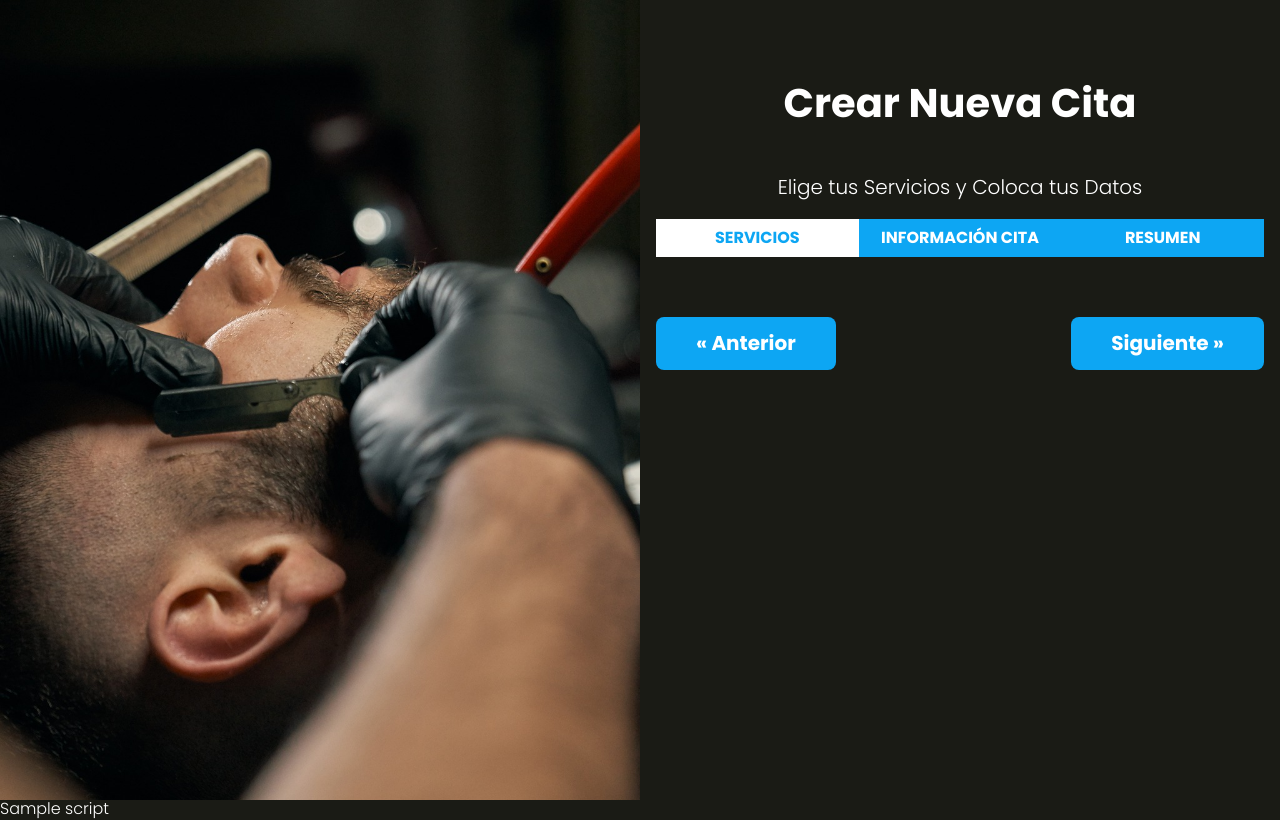
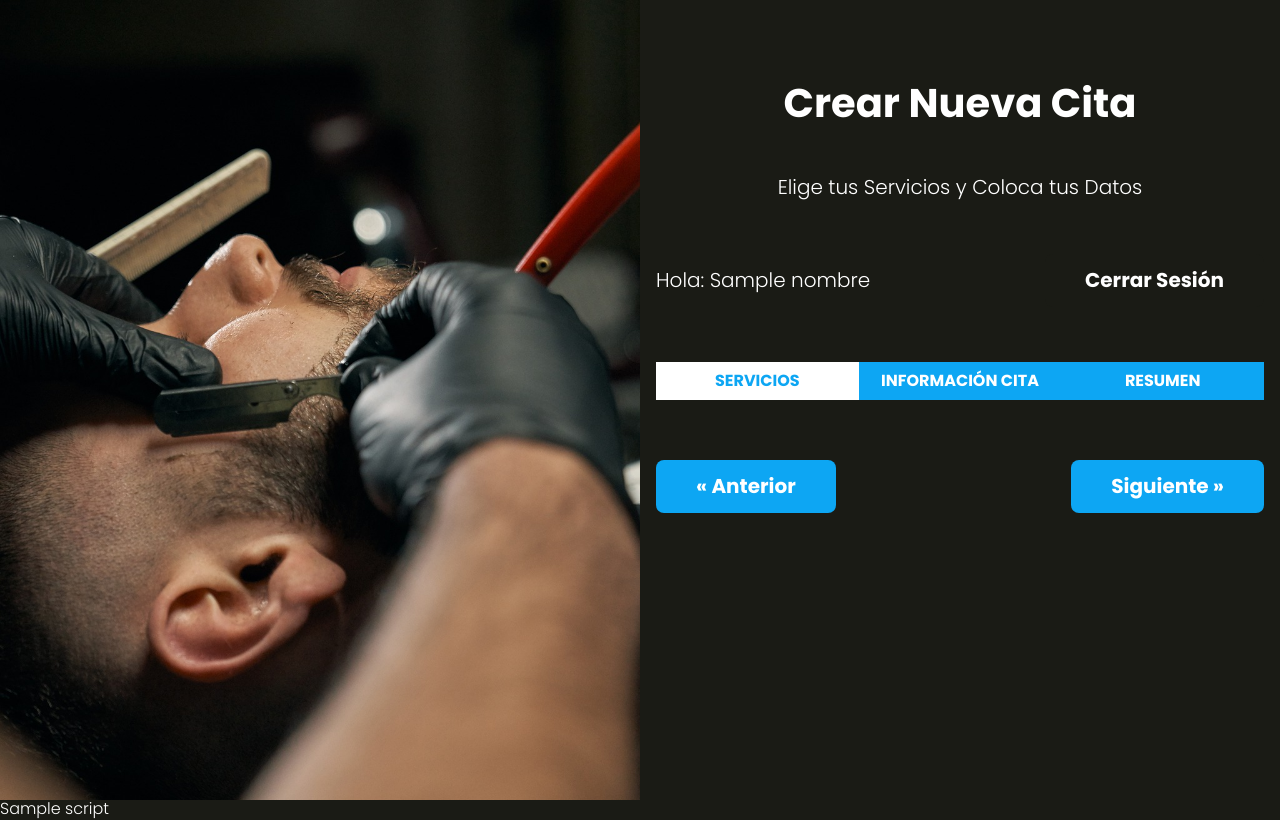
Before and after one commit to joseangvas/appsalon-mvc, a PHP site: the page made by views/cita/index.php in a window 1280 px wide. Run offline with PHP 8.4, Linux system fonts and the light colour scheme; the template is opened without the code that fills it: most values are stand-ins (such as "Sample title", 1, 10 or a date in 2020).

Commit message:
Fin de Módulo de Citas

```diff
--- a/includes/funciones.php
+++ b/includes/funciones.php
@@ -10,14 +10,14 @@ function debuguear($variable): string {
 
 
 //* Escapa / Sanitizar el HTML
-function s($html): string {
+function s($html) : string {
   $s = htmlspecialchars($html);
   return $s;
 }
 
 
 //* comprobar que el Usuario esté Autenticado
-function isAuth(): void {
+function isAuth() : void {
   if(!isset($_SESSION['login'])) {
     header('Location: /');
   }
--- a/src/scss/layout/_UI.scss
+++ b/src/scss/layout/_UI.scss
@@ -25,3 +25,18 @@
     padding: 3rem 0;
   }
 }
+
+.barra {
+  margin: v.$separacion 0;
+
+  @include m.tablet {
+    display: flex;
+    justify-content: space-between;
+    align-items: center;
+  }
+
+  .boton {
+    @include m.boton(v.$negro, v.$blanco);
+    margin: 0;
+  }
+}
--- a/views/auth/login.php
+++ b/views/auth/login.php
@@ -5,7 +5,7 @@
   include_once __DIR__ . "/../templates/alertas.php";
 ?>
 
-<form class="formulario" method="POST">
+<form class="formulario" method="POST" action="/">
   <div class="campo">
     <label for="email">Email</label>
     <input
--- a/views/cita/index.php
+++ b/views/cita/index.php
@@ -1,5 +1,11 @@
 <h1 class="nombre-pagina">Crear Nueva Cita</h1>
 <p class="descripcion-pagina">Elige tus Servicios y Coloca tus Datos</p>
+
+<div class="barra">
+  <p>Hola: <?php echo $nombre ?? ''; ?></p>
+
+  <a class="boton" href="/logout">Cerrar Sesión</a>
+</div>
 
 <div id="app">
   <nav class="tabs">
```
Also changed, not shown: controllers/LoginController.php (+4 -6 lines), public/build/css/app.css, 1 other file.
